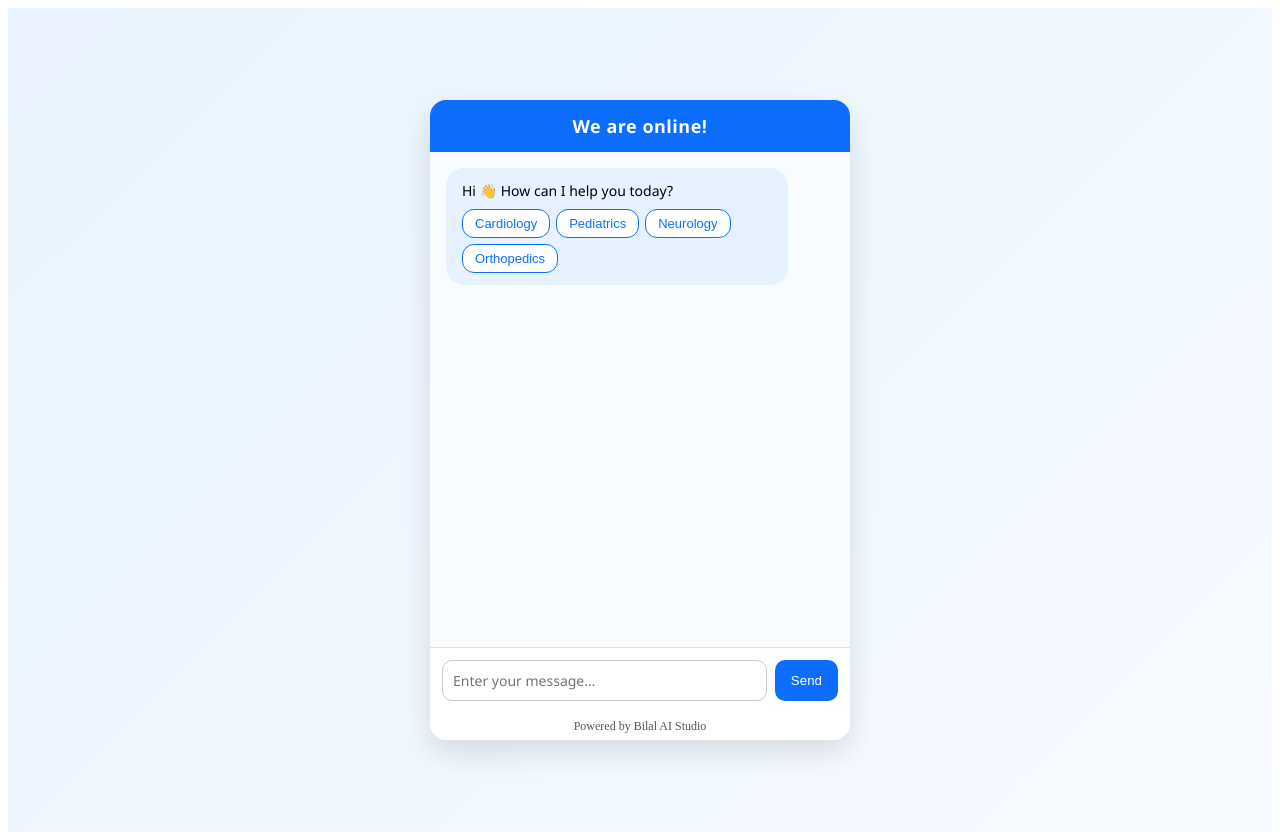
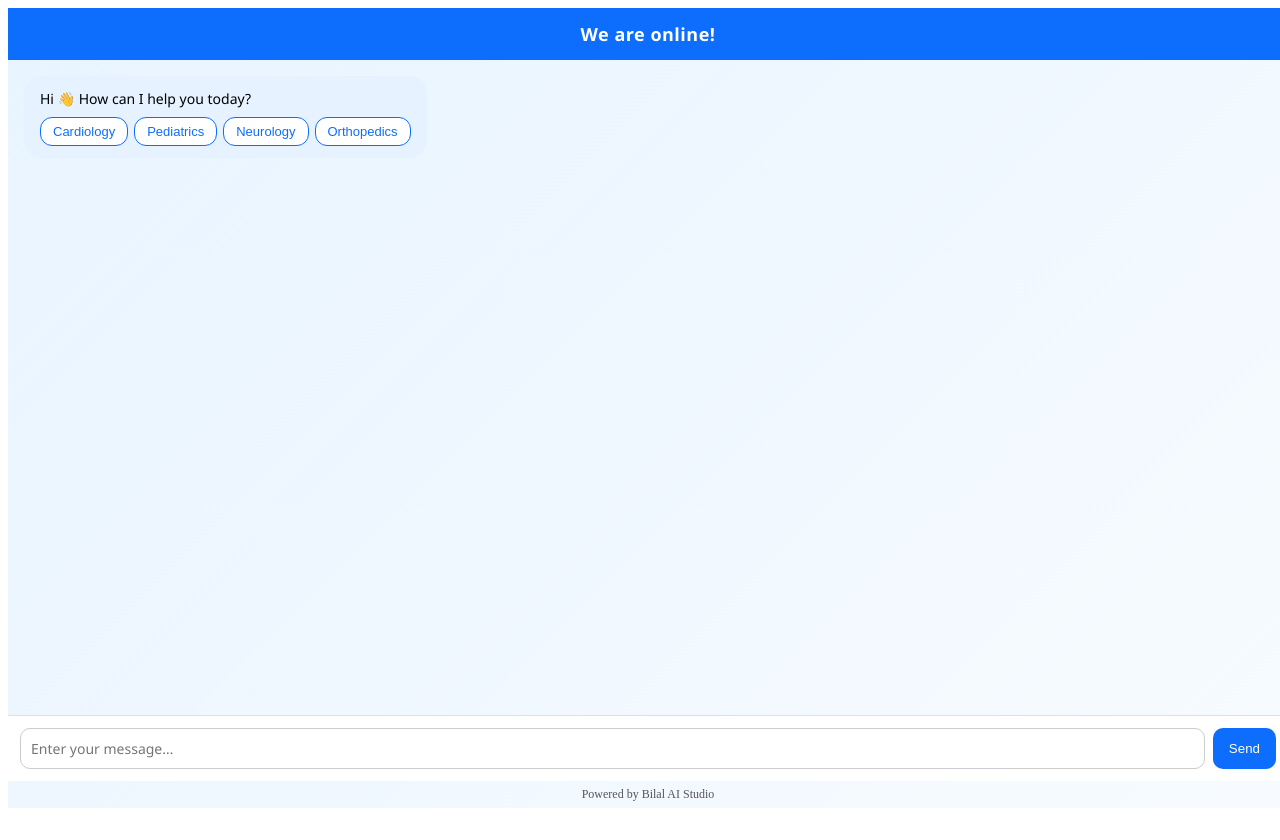
Before and after one commit to bilalali2010/hospital-chatbot, a Next.js app: page / in a window 1280 px wide. After the commit the page ends 816 px from the top, so only its background shows below. Built offline with nearby package versions, Linux system fonts and the light colour scheme.

Commit message:
Update ChatApp.jsx

```diff
--- a/app/ChatApp.jsx
+++ b/app/ChatApp.jsx
@@ -46,7 +46,8 @@ export default function ChatApp() {
 
   return (
     <div style={styles.page}>
-      <div style={styles.chatCard}>
+      {/* Chat container stretched full screen */}
+      <div style={styles.chatContainer}>
         {/* Header */}
         <div style={styles.header}>
           <span style={styles.headerText}>We are online!</span>
@@ -126,25 +127,19 @@ export default function ChatApp() {
 const styles = {
   page: {
     height: "100vh",
+    width: "100vw",
+    background: "linear-gradient(135deg, #e8f4ff, #f7fbff)",
     display: "flex",
     justifyContent: "center",
-    alignItems: "center",
-    background: "linear-gradient(135deg, #e8f4ff, #f7fbff)",
-    padding: 12
+    alignItems: "stretch", // stretch full height
+    overflow: "hidden",
+    flexDirection: "column"
   },
 
-  chatCard: {
-    width: "100%",
-    maxWidth: 420,
-    height: "100%",
-    maxHeight: 640,
-    background: "#ffffff",
-    borderRadius: 16,
+  chatContainer: {
+    flex: 1,
     display: "flex",
     flexDirection: "column",
-    boxShadow: "0 12px 30px rgba(0,0,0,0.12)",
-    overflow: "hidden",
-    transition: "all 0.3s ease"
   },
 
   header: {
@@ -167,9 +162,8 @@ const styles = {
     flex: 1,
     padding: 16,
     overflowY: "auto",
-    background: "#f9fcff",
     display: "flex",
-    flexDirection: "column"
+    flexDirection: "column",
   },
 
   bubble: {
```
